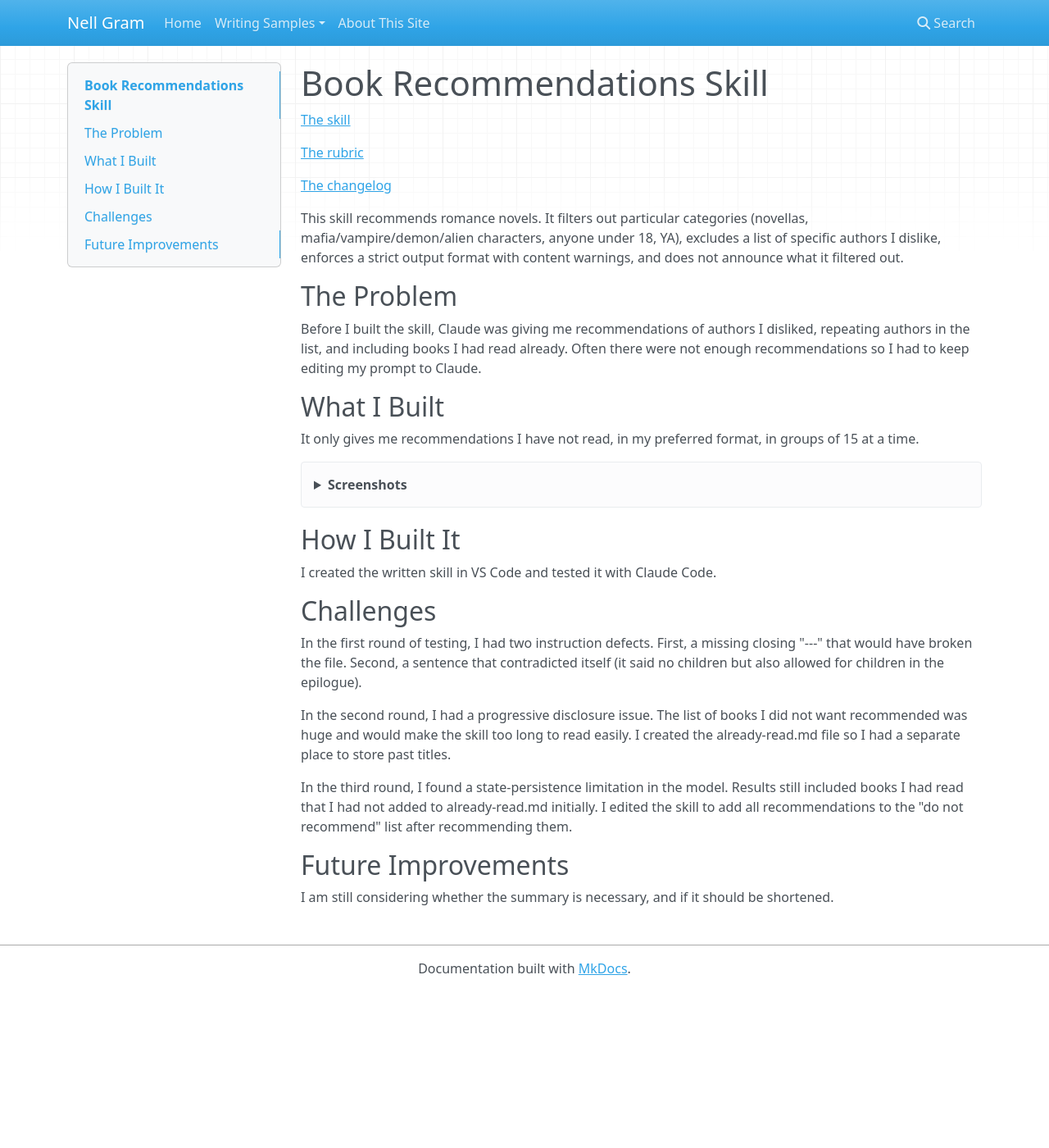
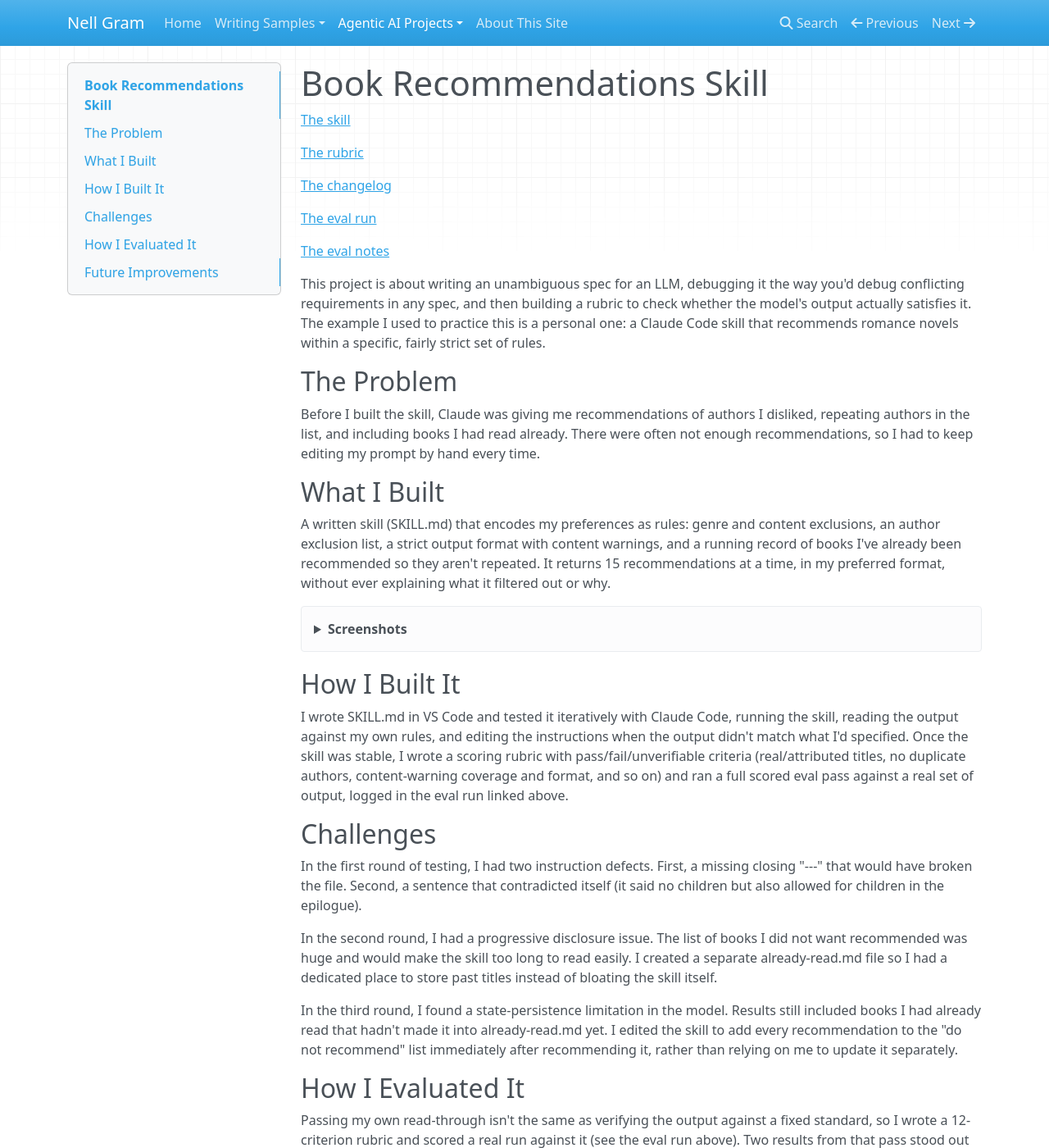
Before and after one commit to nellcgram/nellcgram.github.io, an MkDocs documentation site: the page built from docs/agentic-projects/book-recommendations-case-study.md, in a window 1280 px wide and 1400 px high. Shown: the whole window at 82% size. Built offline with MkDocs 1.6.1, drawn with Linux system fonts in a browser that asks for light colours; nearby versions of some CDN libraries; some of the changed text lies outside the part shown.

Commit message:
fixed formatting and rewrote case study

```diff
--- a/docs/agentic-projects/book-recommendations-case-study.md
+++ b/docs/agentic-projects/book-recommendations-case-study.md
@@ -2,18 +2,23 @@
 
 [The skill](https://github.com/nellcgram/nellcgram.github.io/blob/main/.claude/skills/book-recommendations/SKILL.md)
 
-[The rubric](https://github.com/nellcgram/nellcgram.github.io/blob/main/.claude/skills/book-recommendations/rubric.md)
+[The rubric](https://github.com/nellcgram/nellcgram.github.io/blob/main/docs/agentic-projects/evals/rubric.md)
 
 [The changelog](https://github.com/nellcgram/nellcgram.github.io/blob/main/.claude/skills/book-recommendations/CHANGELOG.md)
 
-This skill recommends romance novels. It filters out particular categories (novellas, mafia/vampire/demon/alien characters, anyone under 18, YA), excludes a list of specific authors I dislike, enforces a strict output format with content warnings, and does not announce what it filtered out.
+[The eval run](https://github.com/nellcgram/nellcgram.github.io/blob/main/docs/agentic-projects/evals/run-01.md)
+
+[The eval notes](https://github.com/nellcgram/nellcgram.github.io/blob/main/docs/agentic-projects/evals/eval-notes.md)
+
+This project is about writing an unambiguous spec for an LLM, debugging it the way you'd debug conflicting requirements in any spec, and then building a rubric to check whether the model's output actually satisfies it. The example I used to practice this is a personal one: a Claude Code skill that recommends romance novels within a specific, fairly strict set of rules.
 
 ## The Problem
 
-Before I built the skill, Claude was giving me recommendations of authors I disliked, repeating authors in the list, and including books I had read already. Often there were not enough recommendations so I had to keep editing my prompt to Claude.
+Before I built the skill, Claude was giving me recommendations of authors I disliked, repeating authors in the list, and including books I had read already. There were often not enough recommendations, so I had to keep editing my prompt by hand every time.
 
 ## What I Built
-It only gives me recommendations I have not read, in my preferred format, in groups of 15 at a time.
+
+A written skill (SKILL.md) that encodes my preferences as rules: genre and content exclusions, an author exclusion list, a strict output format with content warnings, and a running record of books I've already been recommended so they aren't repeated. It returns 15 recommendations at a time, in my preferred format, without ever explaining what it filtered out or why.
 
 <details markdown="1">
 
@@ -30,16 +35,26 @@ Here is what that looks like:
 </details>
 
 ## How I Built It
-I created the written skill in VS Code and tested it with Claude Code.
+
+I wrote SKILL.md in VS Code and tested it iteratively with Claude Code, running the skill, reading the output against my own rules, and editing the instructions when the output didn't match what I'd specified. Once the skill was stable, I wrote a scoring rubric with pass/fail/unverifiable criteria (real/attributed titles, no duplicate authors, content-warning coverage and format, and so on) and ran a full scored eval pass against a real set of output, logged in the eval run linked above.
 
 ## Challenges
 
 In the first round of testing, I had two instruction defects. First, a missing closing "---" that would have broken the file. Second, a sentence that contradicted itself (it said no children but also allowed for children in the epilogue).
 
-In the second round, I had a progressive disclosure issue. The list of books I did not want recommended was huge and would make the skill too long to read easily. I created the already-read.md file so I had a separate place to store past titles.
+In the second round, I had a progressive disclosure issue. The list of books I did not want recommended was huge and would make the skill too long to read easily. I created a separate already-read.md file so I had a dedicated place to store past titles instead of bloating the skill itself.
 
-In the third round,  I found a state-persistence limitation in the model. Results still included books I had read that I had not added to already-read.md initially. I edited the skill to add all recommendations to the "do not recommend" list after recommending them.
+In the third round, I found a state-persistence limitation in the model. Results still included books I had already read that hadn't made it into already-read.md yet. I edited the skill to add every recommendation to the "do not recommend" list immediately after recommending it, rather than relying on me to update it separately.
+
+## How I Evaluated It
+
+Passing my own read-through isn't the same as verifying the output against a fixed standard, so I wrote a 12-criterion rubric and scored a real run against it (see the eval run above). Two results from that pass stood out more than a clean scorecard would have:
+
+- **A hallucination caught before the run was finalized.** One draft entry attributed "The Suite Spot" to the wrong author. I verified every title and author against publisher pages, Goodreads, and reviews before finalizing rather than sampling a few, which is what caught it. I'm logging it here rather than only in the eval file, because a fix that isn't visible looks identical to a run that never had the problem.
+- **A defect in the rubric itself.** My first rubric only had pass and fail, which meant a criterion nobody could actually verify (like heat level, which isn't reliably documented anywhere outside the book's text) silently resolved to "pass." I added "unverifiable" as a distinct, separately-counted outcome so the rubric reports what's actually known rather than defaulting unknowns to clean.
+
+Final score on Run 1: 10 pass, 0 fail, 2 unverifiable (of 12 criteria).
 
 ## Future Improvements
 
-I am still considering whether the summary is necessary, and if it should be shortened.
+The run above was graded in the same session that produced the output, with the skill still loaded — a grader working from only the rubric and the raw output would be a more reliable check, and that's the next thing I'd change about the eval process. I'm also still deciding whether the book summary in each entry is necessary, and if not, cutting it.
--- a/mkdocs.yml
+++ b/mkdocs.yml
@@ -10,4 +10,6 @@ nav:
     - KB Article: writing-samples/kb-article.md
     - Release Notes: writing-samples/release-notes.md
     - EOB Guide: writing-samples/eob-guide.md
+  - Agentic AI Projects:
+    - Book Recommendations Skill: agentic-projects/book-recommendations-case-study.md
   - About This Site: about-this-site.md
```
Also changed, not shown: .claude/skills/book-recommendations/CHANGELOG.md (+14 -1 lines).
